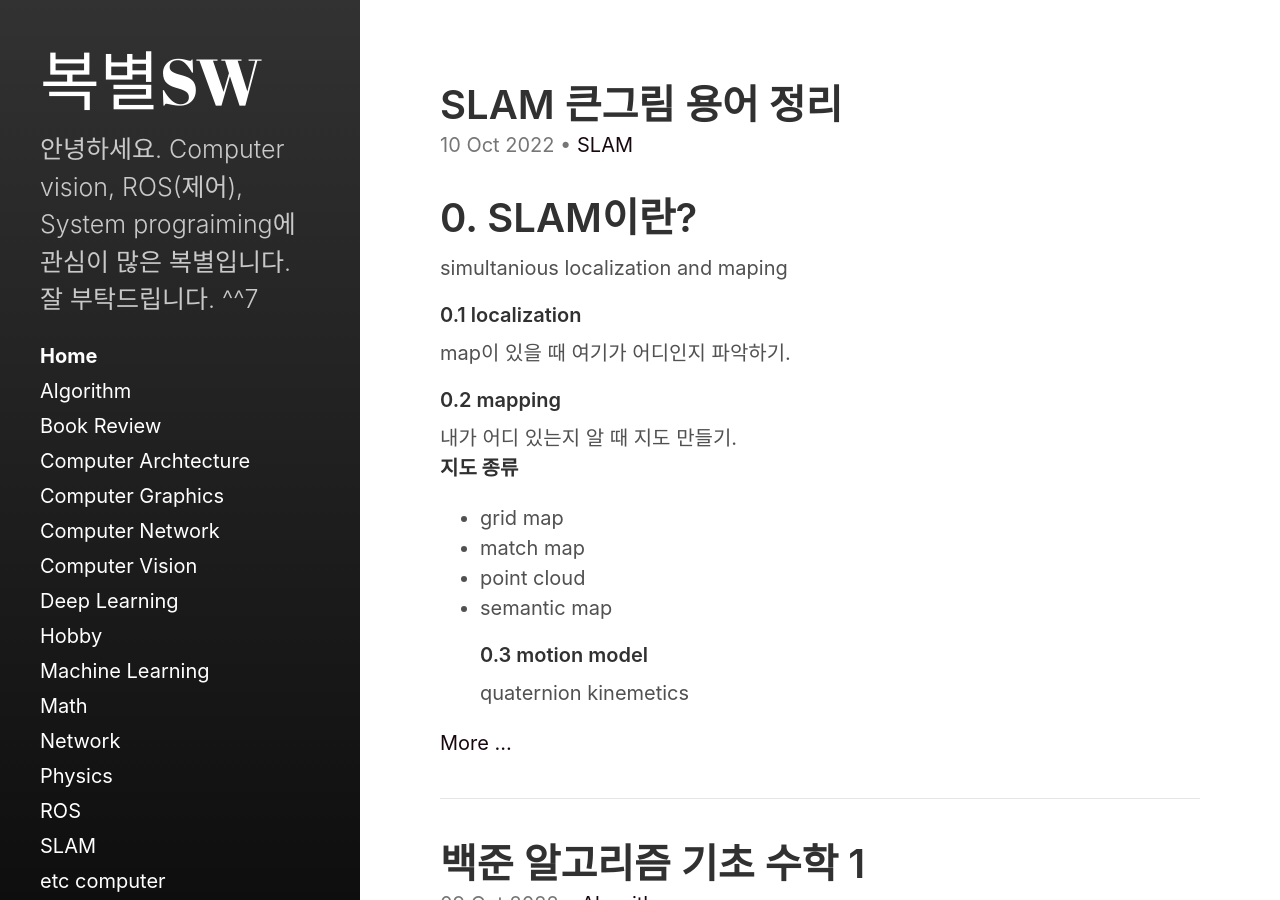
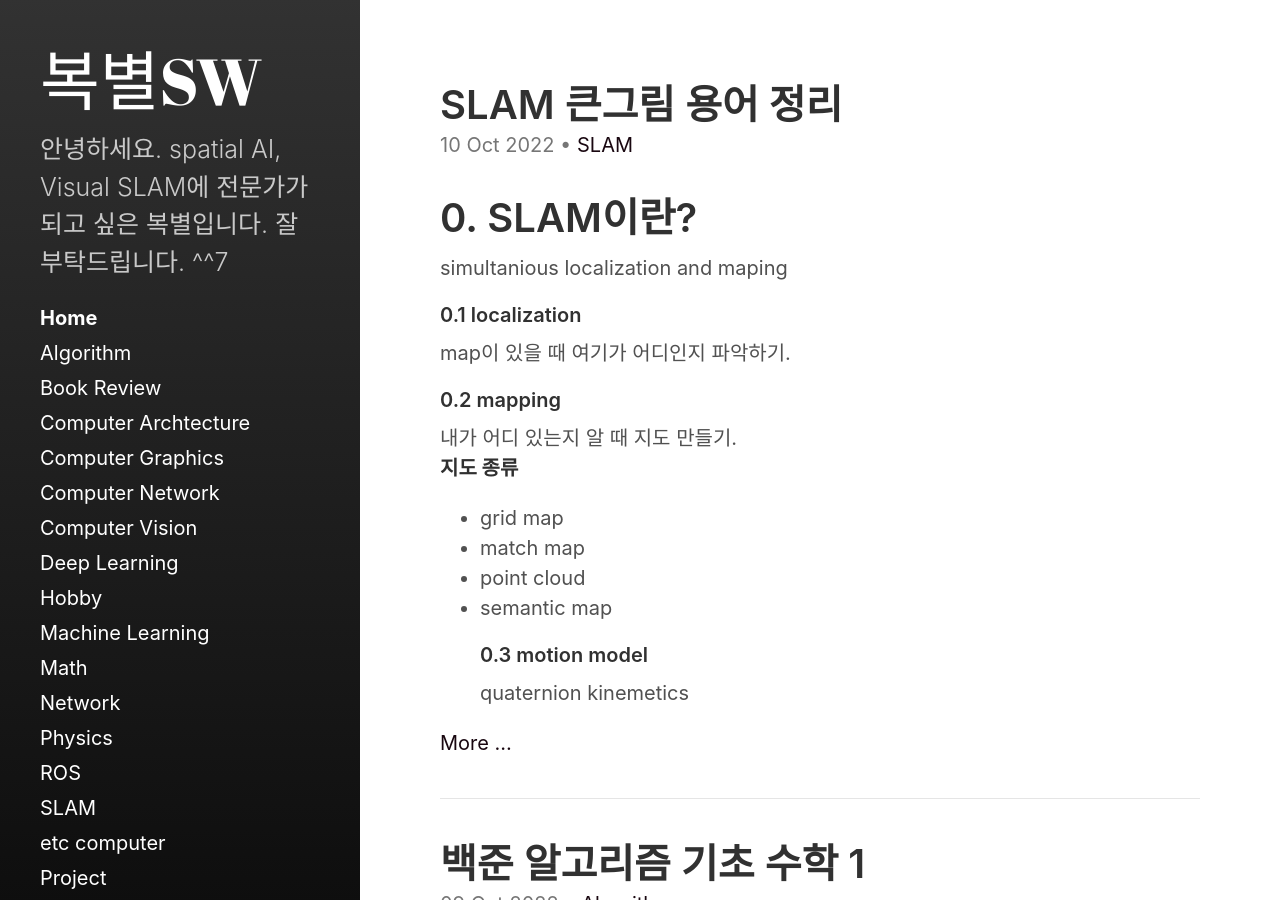
Before and after one commit to luckydipper/luckydipper.github.io, a Jekyll site: the page built from index.html, in a window 1280 px wide and 900 px high. Built offline with Jekyll 4.4.1, drawn with Linux system fonts in a browser that asks for light colours; the list of posts is cut into pages by our own code.

Commit message:
[CHANGE] - self introduction

```diff
--- a/_config.yml
+++ b/_config.yml
@@ -7,7 +7,7 @@
 remote_theme:     fongandrew/hydeout
 title:            복별SW
 tagline:          'A Jekyll theme'
-description:      '안녕하세요. Computer vision, ROS(제어), System prograiming에 관심이 많은 복별입니다. 잘 부탁드립니다. ^^7'
+description:      '안녕하세요. spatial AI, Visual SLAM에 전문가가 되고 싶은 복별입니다. 잘 부탁드립니다. ^^7'
 url:              https://luckydipper.github.io
 baseurl:          ''
                   # the optional subpath of your site, e.g. "/blog"
```
